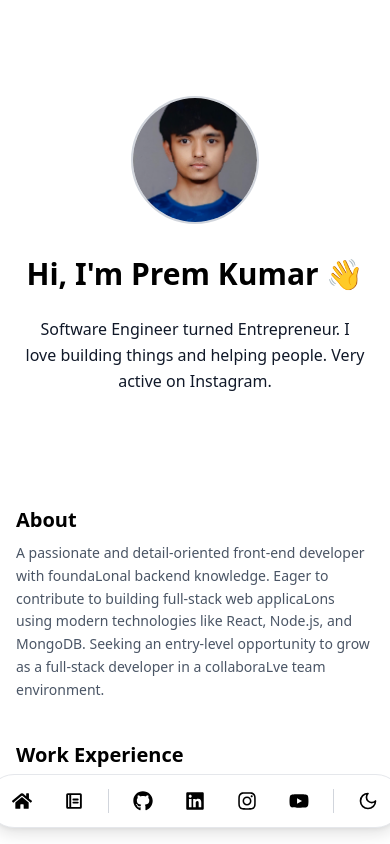
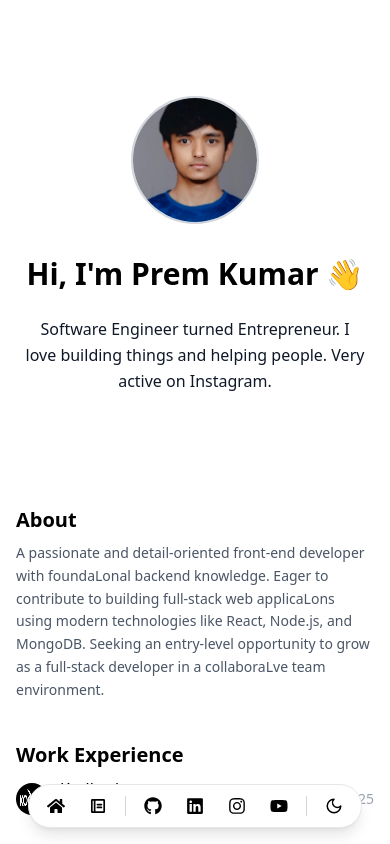
Before and after one commit to Premvibe/Prem-Portfolio, a React (Vite) app: page / in a window 390 px wide. Shown: the top 844 px of the page. Built offline with nearby package versions, Linux system fonts and the light colour scheme.

Commit message:
responsive

```diff
--- a/src/components/Navbar.jsx
+++ b/src/components/Navbar.jsx
@@ -1,11 +1,17 @@
 import React from "react";
-import { FaHome, FaGithub, FaLinkedin, FaYoutube, FaInstagram } from "react-icons/fa";
+import {
+  FaHome,
+  FaGithub,
+  FaLinkedin,
+  FaYoutube,
+  FaInstagram,
+} from "react-icons/fa";
 import { LuSun, LuMoon } from "react-icons/lu";
 import { PiNotebookBold } from "react-icons/pi";
-import { useTheme } from "../context/ThemeContext"; // Import context
+import { useTheme } from "../context/ThemeContext";
 
 const Navbar = () => {
-  const { darkMode, toggleTheme } = useTheme(); // Use global theme
+  const { darkMode, toggleTheme } = useTheme();
 
   const navItems = [
     { icon: <FaHome />, label: "Home", href: "#" },
@@ -17,51 +23,82 @@ const Navbar = () => {
   ];
 
   const socialItems = [
-    { icon: <FaGithub />, label: "GitHub", href: "https://github.com/Premvibe" },
-    { icon: <FaLinkedin />, label: "LinkedIn", href: "https://www.linkedin.com/in/prem-kumar-366b09271/" },
-    { icon: <FaInstagram />, label: "Instagram", href: "https://www.instagram.com/prem.vibe/" },
-    { icon: <FaYoutube />, label: "YouTube", href: "https://www.youtube.com/@Futureache" },
+    {
+      icon: <FaGithub />,
+      label: "GitHub",
+      href: "https://github.com/Premvibe",
+    },
+    {
+      icon: <FaLinkedin />,
+      label: "LinkedIn",
+      href: "https://www.linkedin.com/in/prem-kumar-366b09271/",
+    },
+    {
+      icon: <FaInstagram />,
+      label: "Instagram",
+      href: "https://www.instagram.com/prem.vibe/",
+    },
+    {
+      icon: <FaYoutube />,
+      label: "YouTube",
+      href: "https://www.youtube.com/@Futureache",
+    },
   ];
 
   const navStyle = "group relative flex items-center";
 
-  const iconWrapper = `p-2 rounded-full transition-all duration-300 ease-in-out transform group-hover:scale-125
-    ${darkMode ? "text-white hover:bg-zinc-800" : "text-black hover:bg-gray-100"}`;
+  const iconWrapper = `
+    p-1.5 sm:p-2 rounded-full
+    transition-all duration-300 ease-in-out transform group-hover:scale-125
+    ${darkMode ? "text-white hover:bg-zinc-800" : "text-black hover:bg-gray-100"}
+  `;
 
-  const labelStyle =
-    "absolute bottom-full mb-2 px-2 py-1 text-xs text-white bg-black rounded opacity-0 group-hover:opacity-100 transition-opacity whitespace-nowrap";
+  const labelStyle = `
+    absolute bottom-full mb-2 px-2 py-1 text-[10px] sm:text-xs
+    text-white bg-black rounded opacity-0 group-hover:opacity-100
+    transition-opacity whitespace-nowrap
+  `;
 
-  const themeIconClasses =
-    "transition-transform duration-300 ease-in-out transform hover:rotate-180";
+  const themeIconClasses = "transition-transform duration-300 ease-in-out hover:rotate-180";
 
   return (
     <div className="fixed bottom-4 inset-x-0 flex justify-center pointer-events-none z-50 animate-fade-in">
       <div
-        className={`flex items-center ${
-          darkMode ? "bg-zinc-900" : "bg-white"
-        } border border-gray-200 dark:border-zinc-800 shadow-lg rounded-full px-4 py-2 gap-4 pointer-events-auto transition-all duration-300 ease-in-out hover:scale-105`}
+        className={`
+          flex items-center
+          px-3 sm:px-4 py-1.5 sm:py-2 gap-3 sm:gap-4
+          pointer-events-auto border border-gray-200 dark:border-zinc-800
+          shadow-lg rounded-full transition-all duration-300 ease-in-out hover:scale-105
+          ${darkMode ? "bg-zinc-900" : "bg-white"}
+        `}
       >
         {navItems.map((item, idx) => (
           <a key={idx} href={item.href} className={navStyle} title={item.label}>
             <div className={iconWrapper}>
-              {React.cloneElement(item.icon, { size: 20 })}
+              {React.cloneElement(item.icon, {
+                size: 18,
+                className: "sm:size-[20px]",
+              })}
             </div>
             <span className={labelStyle}>{item.label}</span>
           </a>
         ))}
 
-        <div className="w-px h-6 bg-gray-300 dark:bg-zinc-700 transition-colors duration-300" />
+        <div className="w-px h-5 sm:h-6 bg-gray-300 dark:bg-zinc-700 transition-colors duration-300" />
 
         {socialItems.map((item, idx) => (
           <a key={idx} href={item.href} className={navStyle} title={item.label}>
             <div className={iconWrapper}>
-              {React.cloneElement(item.icon, { size: 20 })}
+              {React.cloneElement(item.icon, {
+                size: 18,
+                className: "sm:size-[20px]",
+              })}
             </div>
             <span className={labelStyle}>{item.label}</span>
           </a>
         ))}
 
-        <div className="w-px h-6 bg-gray-300 dark:bg-zinc-700 transition-colors duration-300" />
+        <div className="w-px h-5 sm:h-6 bg-gray-300 dark:bg-zinc-700 transition-colors duration-300" />
 
         <div className="group relative flex items-center">
           <button
@@ -69,7 +106,11 @@ const Navbar = () => {
             onClick={toggleTheme}
             className={`${iconWrapper} ${themeIconClasses}`}
           >
-            {darkMode ? <LuSun size={20} /> : <LuMoon size={20} />}
+            {darkMode ? (
+              <LuSun size={18} className="sm:size-[20px]" />
+            ) : (
+              <LuMoon size={18} className="sm:size-[20px]" />
+            )}
           </button>
           <span className={labelStyle}>Theme</span>
         </div>
```
